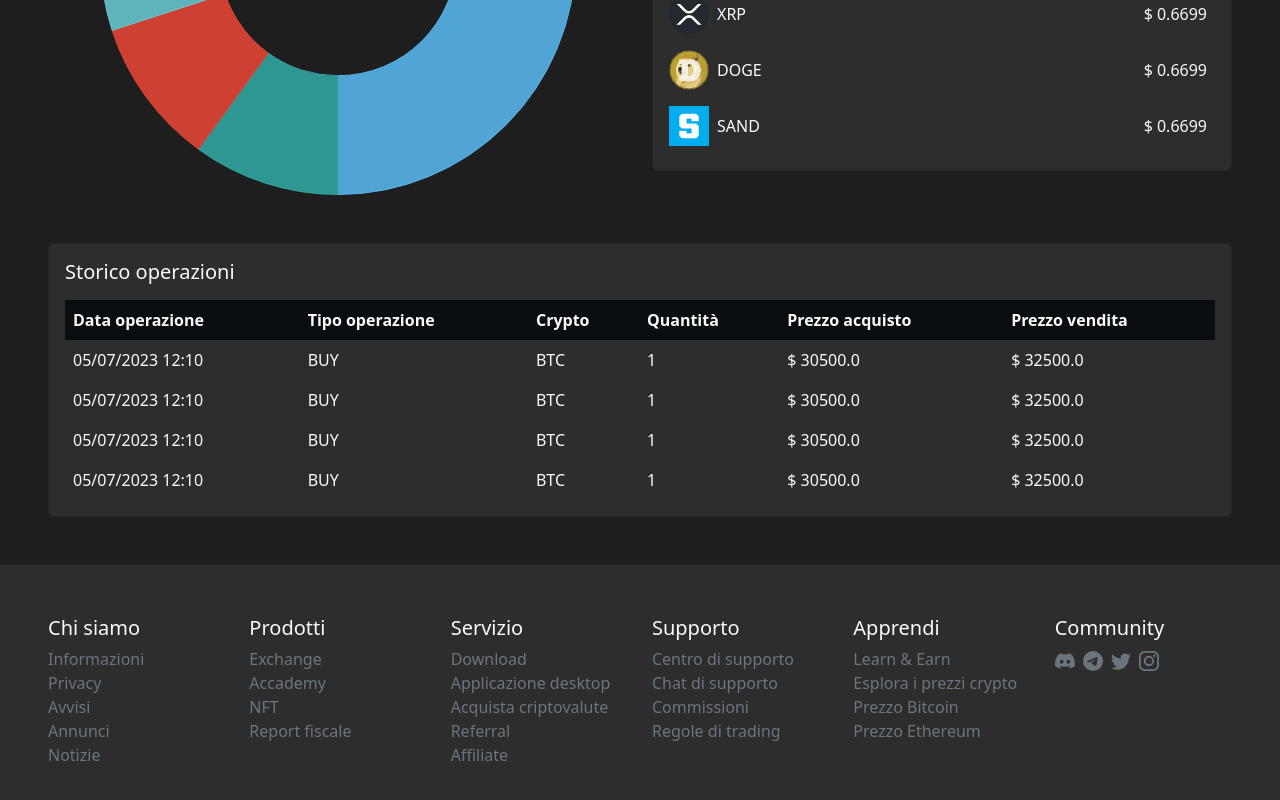
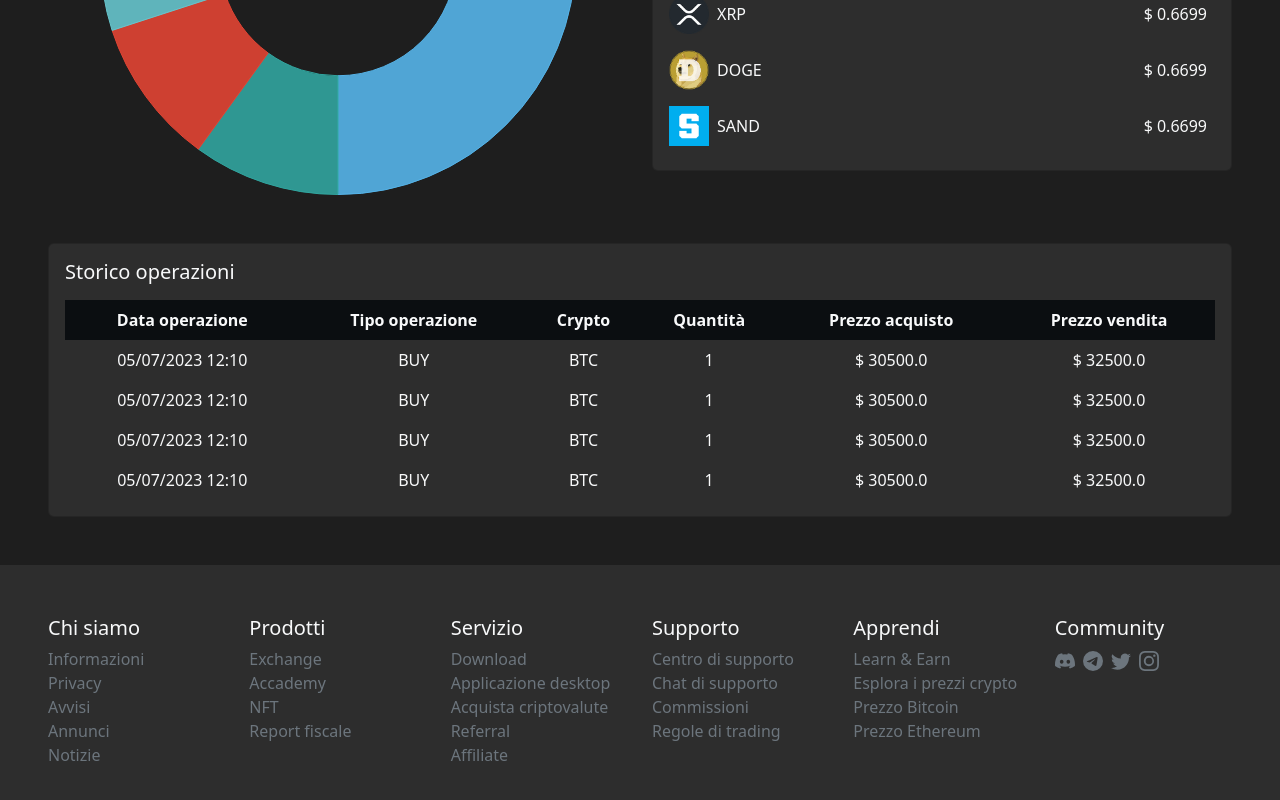
Before and after one commit to Massimiliano2022/CAPSTONE-PROJECT-FRONTEND, a React (Create React App) app: page /wallet in a window 1280 px wide. Shown: the part 502-1302 px from the top of the page. Built offline with nearby package versions, Linux system fonts and the light colour scheme.

Commit message:
fix grafici

```diff
--- a/src/App.css
+++ b/src/App.css
@@ -1,5 +1,9 @@
 table,th,tr,td{
   border:0;
+}
+.wallet-table{
+  border:0;
+  text-align: center;
 }
 @media screen and (max-width: 767px) {
     .line-chart{
--- a/src/components/MyCryptoList.jsx
+++ b/src/components/MyCryptoList.jsx
@@ -19,10 +19,10 @@ const MyCryptoList = () => {
                 <Row className='py-5'>
                     <Col sm={12} md={6}>
                         <h2 className="fs-3 p-0 m-0">Panoramica mercati</h2>
-                        <p className="text-muted mb-3">Tutte le informazione dei prezzi sono in USD</p>
+                        <p className="text-muted m-0">Tutte le informazione dei prezzi sono in USD</p>
                     </Col>
                     <Col sm={12} md={6}>
-                        <Form className="d-flex">
+                        <Form className="d-flex my-3">
                             <Form.Control
                                 type="search"
                                 placeholder="Search"
--- a/src/components/MyNav.jsx
+++ b/src/components/MyNav.jsx
@@ -33,7 +33,7 @@ const MyNav = () => {
                             to={"/login"}
                             activeclassname="active"
                             style={{ background: "#454545" }}
-                            className="nav-link text-center rounded rounded-1 rounded-start-0 p-2"
+                            className="nav-link text-center rounded rounded-1 rounded-start-0 p-2 me-3"
                         >
                             Accedi
                         </NavLink>
--- a/src/components/MyWallet.jsx
+++ b/src/components/MyWallet.jsx
@@ -94,10 +94,10 @@ const MyWallet = () => {
                 </Row>
                 <Row>
                     <Col>
-                        <Card className="mb-5" style={{ background: "#2d2d2d" }}>
+                        <Card className="mb-5 d-none d-sm-none d-md-block" style={{ background: "#2d2d2d" }}>
                             <Card.Body>
                                 <Card.Title className="mb-3">Storico operazioni</Card.Title>
-                                <Table className='text-light m-0'>
+                                <Table className='text-light m-0 wallet-table'>
                                     <thead style={{ background: "#0B0E11" }}>
                                         <tr>
                                             <th>Data operazione</th>
```
